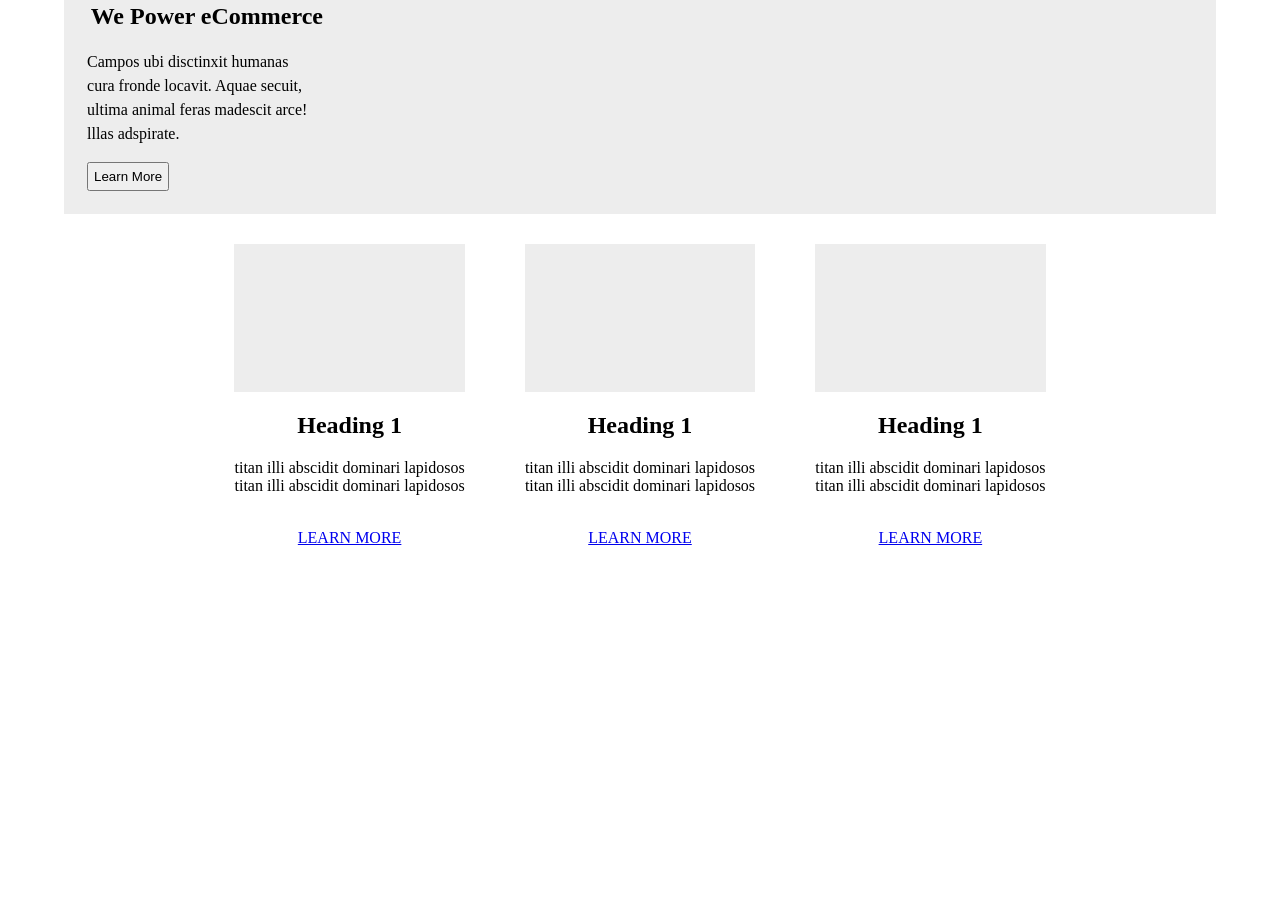
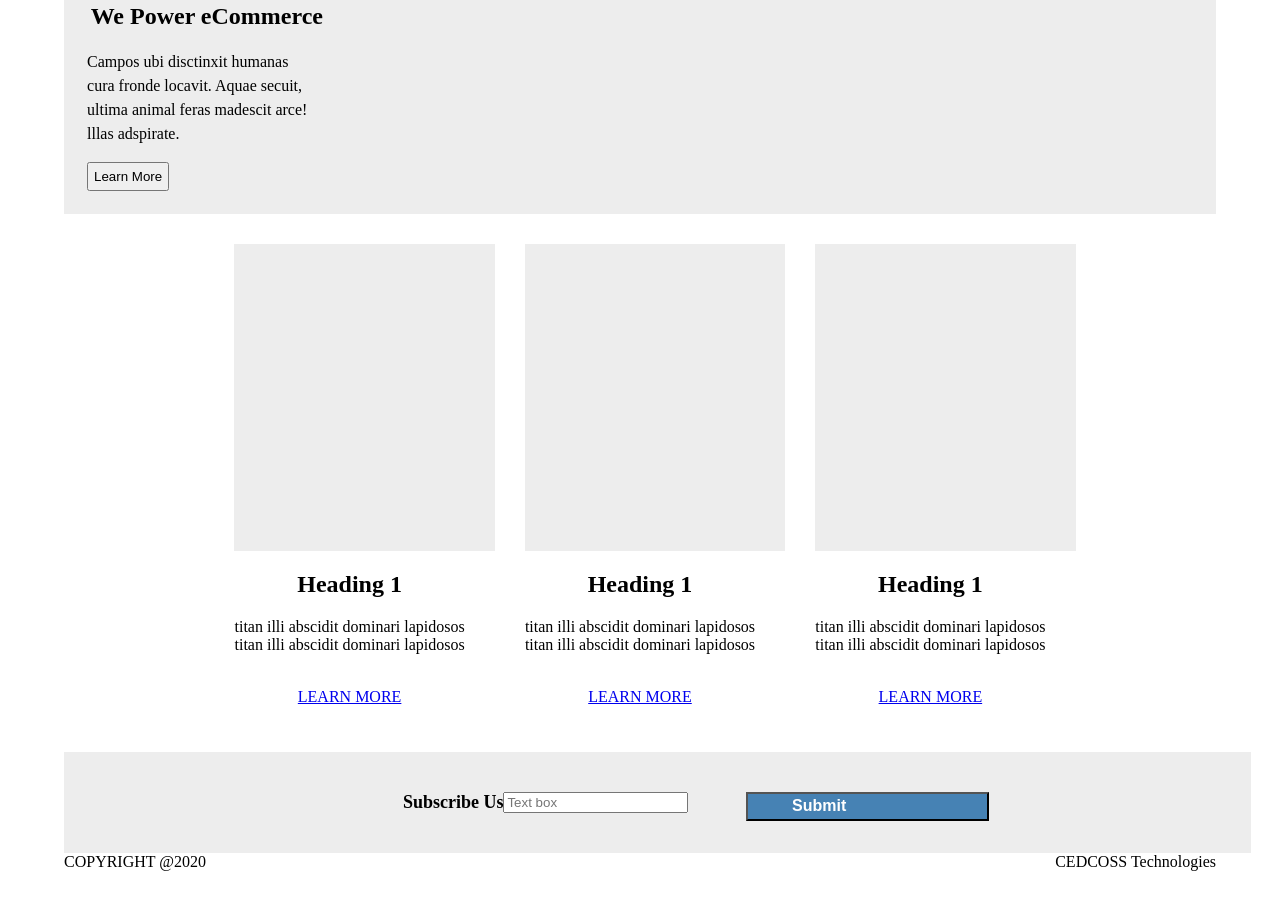
Before and after one commit to gaurav-cedcoss/template_3, a plain HTML site: page src/index.html in a window 1280 px wide. Shown: the part 241-1150 px from the top of the page. Before the commit the page ends 898 px from the top, so only its background shows below. Drawn offline with Linux system fonts and the light colour scheme.

Commit message:
final footer

```diff
--- a/src/index.html
+++ b/src/index.html
@@ -63,7 +63,14 @@
             <div class="" id="sidebar"></div>
         </div>
 
-        <div class="" id="footer"></div>
+        <div class="" id="footer">
+            <span id="sub">Subscribe Us</span>
+                <input id=" tb"type="text" placeholder="Text box">
+                <button class="button1">Submit</button>
+
+        </div>
+        <span>COPYRIGHT @2020</span>
+        <span id="last">CEDCOSS Technologies</span>
     </div>
 </body>
 
--- a/src/style.css
+++ b/src/style.css
@@ -61,10 +61,57 @@ span{
 }
 .inner_card{
     background-color: #d3d3d367;
-    padding: 78px 148px 70px 50px;
+    padding: 85% 74% 48% 39%;
 }
 
 .flex_box{
     display: flex;
     place-content: center;
 }
+
+#footer{
+    width: 96%;
+    background-color: #d3d3d367;
+    padding: 3.5%;
+    /* float: right; */
+
+}
+
+input[type=text] {
+
+    margin-right: .2%;
+  }
+
+#sub{
+    float:left;
+    padding-left: 27%;
+    font-size: large;
+    font-weight: bold;
+}
+
+/* .footer_form{
+    float: right;
+    padding-right: 40%;
+} */
+
+.button1{
+    background-color: steelblue;
+    float: right;
+    width: 22%;
+    text-align: left;
+    font-weight: bold;
+    color: white;
+    font-size:medium;
+    margin-right: 20%;
+    padding: .3% 1% .3% 4%;
+}
+
+@media screen and (max-width: 500px) {
+    .button1 ,.inner_card {
+      width: 100%;
+    }
+  }
+
+#last{
+    float: right;
+}
```
